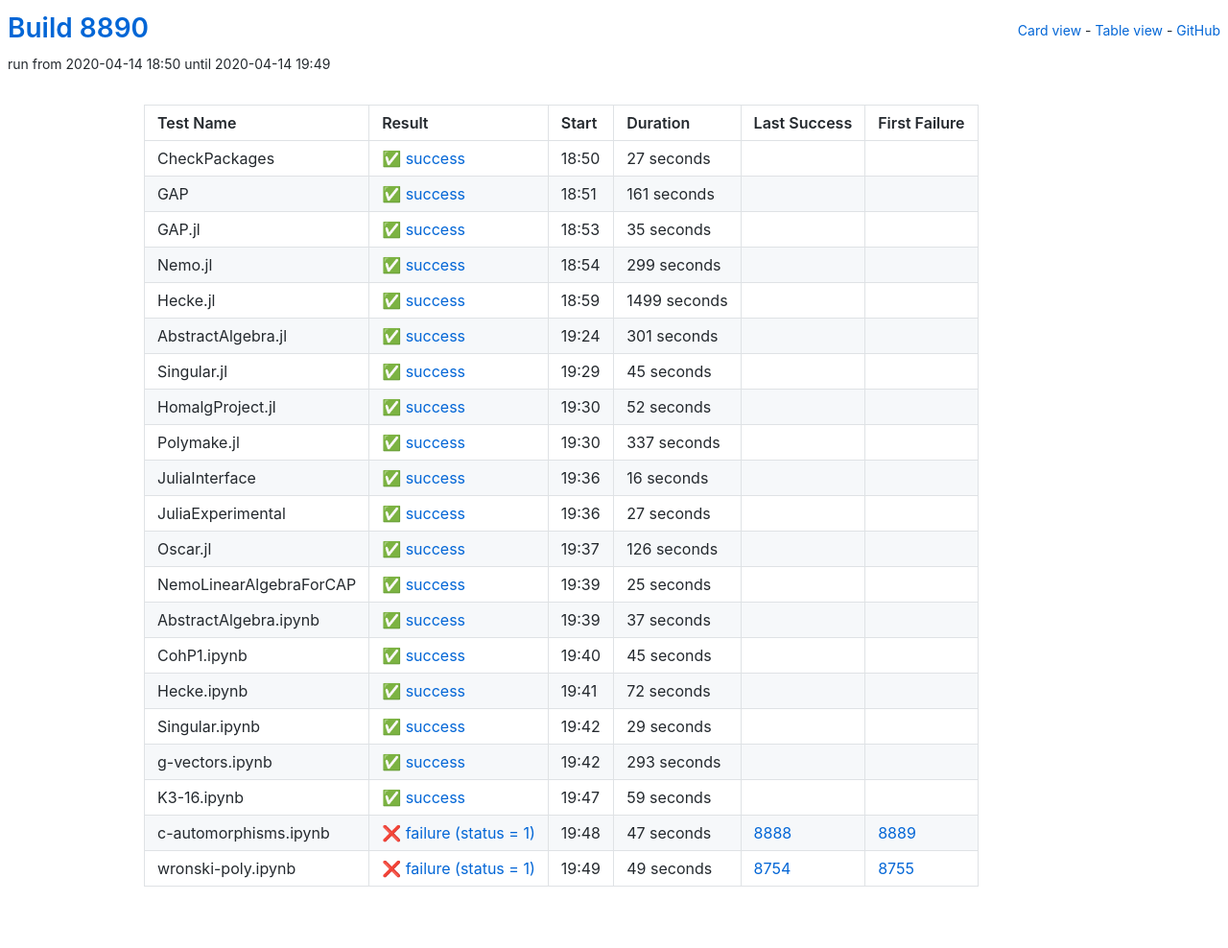
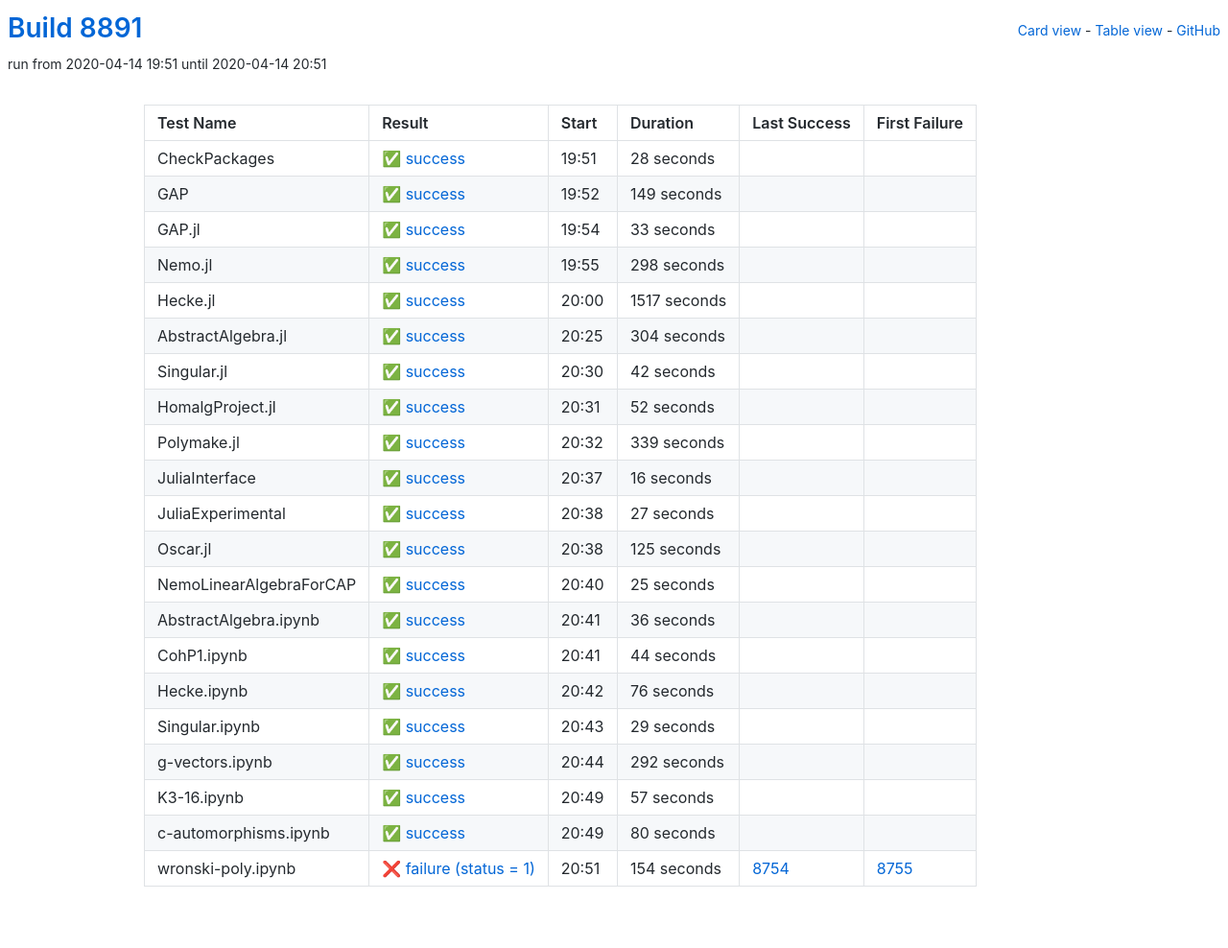
Before and after one commit to oscar-system/oscar-ci-status, a Jekyll site: the page built from table.html, in a window 1280 px wide. Shown: the whole page at 96% size. Built offline with Jekyll 4.4.1, drawn with Linux system fonts in a browser that asks for light colours.

Commit message:
Build 8891

```diff
--- a/_data/ci.yml
+++ b/_data/ci.yml
@@ -1,82 +1,82 @@
-build: 8890
-build_url: https://oscarci.mathematik.uni-kl.de/job/oscar/8890/
+build: 8891
+build_url: https://oscarci.mathematik.uni-kl.de/job/oscar/8891/
 job: oscar
 tests:
-- duration: 27
+- duration: 28
   exitcode: 0
   first_failure: false
   first_failure_url: null
   last_success: false
   last_success_url: null
-  log: https://oscarci.mathematik.uni-kl.de/job/oscar/8890/artifact/logs/build-8890/CheckPackages.log
+  log: https://oscarci.mathematik.uni-kl.de/job/oscar/8891/artifact/logs/build-8891/CheckPackages.log
   name: CheckPackages
-  start: 2020-04-14 18:50
+  start: 2020-04-14 19:51
   status: success
   success: true
-- duration: 161
+- duration: 149
   exitcode: 0
   first_failure: false
   first_failure_url: null
   last_success: false
   last_success_url: null
-  log: https://oscarci.mathematik.uni-kl.de/job/oscar/8890/artifact/logs/build-8890/GAP.log
+  log: https://oscarci.mathematik.uni-kl.de/job/oscar/8891/artifact/logs/build-8891/GAP.log
   name: GAP
-  start: 2020-04-14 18:51
+  start: 2020-04-14 19:52
   status: success
   success: true
-- duration: 35
+- duration: 33
   exitcode: 0
   first_failure: false
   first_failure_url: null
   last_success: false
   last_success_url: null
-  log: https://oscarci.mathematik.uni-kl.de/job/oscar/8890/artifact/logs/build-8890/GAP.jl.log
+  log: https://oscarci.mathematik.uni-kl.de/job/oscar/8891/artifact/logs/build-8891/GAP.jl.log
   name: GAP.jl
-  start: 2020-04-14 18:53
+  start: 2020-04-14 19:54
   status: success
   success: true
-- duration: 299
+- duration: 298
   exitcode: 0
   first_failure: false
   first_failure_url: null
   last_success: false
   last_success_url: null
-  log: https://oscarci.mathematik.uni-kl.de/job/oscar/8890/artifact/logs/build-8890/Nemo.jl.log
+  log: https://oscarci.mathematik.uni-kl.de/job/oscar/8891/artifact/logs/build-8891/Nemo.jl.log
   name: Nemo.jl
-  start: 2020-04-14 18:54
+  start: 2020-04-14 19:55
   status: success
   success: true
-- duration: 1499
+- duration: 1517
   exitcode: 0
   first_failure: false
   first_failure_url: null
   last_success: false
   last_success_url: null
-  log: https://oscarci.mathematik.uni-kl.de/job/oscar/8890/artifact/logs/build-8890/Hecke.jl.log
+  log: https://oscarci.mathematik.uni-kl.de/job/oscar/8891/artifact/logs/build-8891/Hecke.jl.log
   name: Hecke.jl
-  start: 2020-04-14 18:59
+  start: 2020-04-14 20:00
   status: success
   success: true
-- duration: 301
+- duration: 304
   exitcode: 0
   first_failure: false
   first_failure_url: null
   last_success: false
   last_success_url: null
-  log: https://oscarci.mathematik.uni-kl.de/job/oscar/8890/artifact/logs/build-8890/AbstractAlgebra.jl.log
+  log: https://oscarci.mathematik.uni-kl.de/job/oscar/8891/artifact/logs/build-8891/AbstractAlgebra.jl.log
   name: AbstractAlgebra.jl
-  start: 2020-04-14 19:24
+  start: 2020-04-14 20:25
   status: success
   success: true
-- duration: 45
+- duration: 42
   exitcode: 0
   first_failure: false
   first_failure_url: null
   last_success: false
   last_success_url: null
-  log: https://oscarci.mathematik.uni-kl.de/job/oscar/8890/artifact/logs/build-8890/Singular.jl.log
+  log: https://oscarci.mathematik.uni-kl.de/job/oscar/8891/artifact/logs/build-8891/Singular.jl.log
   name: Singular.jl
-  start: 2020-04-14 19:29
+  start: 2020-04-14 20:30
   status: success
   success: true
 - duration: 52
@@ -85,20 +85,20 @@
   first_failure_url: null
   last_success: false
   last_success_url: null
-  log: https://oscarci.mathematik.uni-kl.de/job/oscar/8890/artifact/logs/build-8890/HomalgProject.jl.log
+  log: https://oscarci.mathematik.uni-kl.de/job/oscar/8891/artifact/logs/build-8891/HomalgProject.jl.log
   name: HomalgProject.jl
-  start: 2020-04-14 19:30
+  start: 2020-04-14 20:31
   status: success
   success: true
-- duration: 337
+- duration: 339
   exitcode: 0
   first_failure: false
   first_failure_url: null
   last_success: false
   last_success_url: null
-  log: https://oscarci.mathematik.uni-kl.de/job/oscar/8890/artifact/logs/build-8890/Polymake.jl.log
+  log: https://oscarci.mathematik.uni-kl.de/job/oscar/8891/artifact/logs/build-8891/Polymake.jl.log
   name: Polymake.jl
-  start: 2020-04-14 19:30
+  start: 2020-04-14 20:32
   status: success
   success: true
 - duration: 16
@@ -107,9 +107,9 @@
   first_failure_url: null
   last_success: false
   last_success_url: null
-  log: https://oscarci.mathematik.uni-kl.de/job/oscar/8890/artifact/logs/build-8890/JuliaInterface.log
+  log: https://oscarci.mathematik.uni-kl.de/job/oscar/8891/artifact/logs/build-8891/JuliaInterface.log
   name: JuliaInterface
-  start: 2020-04-14 19:36
+  start: 2020-04-14 20:37
   status: success
   success: true
 - duration: 27
@@ -118,20 +118,20 @@
   first_failure_url: null
   last_success: false
   last_success_url: null
-  log: https://oscarci.mathematik.uni-kl.de/job/oscar/8890/artifact/logs/build-8890/JuliaExperimental.log
+  log: https://oscarci.mathematik.uni-kl.de/job/oscar/8891/artifact/logs/build-8891/JuliaExperimental.log
   name: JuliaExperimental
-  start: 2020-04-14 19:36
+  start: 2020-04-14 20:38
   status: success
   success: true
-- duration: 126
+- duration: 125
   exitcode: 0
   first_failure: false
   first_failure_url: null
   last_success: false
   last_success_url: null
-  log: https://oscarci.mathematik.uni-kl.de/job/oscar/8890/artifact/logs/build-8890/Oscar.jl.log
+  log: https://oscarci.mathematik.uni-kl.de/job/oscar/8891/artifact/logs/build-8891/Oscar.jl.log
   name: Oscar.jl
-  start: 2020-04-14 19:37
+  start: 2020-04-14 20:38
   status: success
   success: true
 - duration: 25
@@ -140,42 +140,42 @@
   first_failure_url: null
   last_success: false
   last_success_url: null
-  log: https://oscarci.mathematik.uni-kl.de/job/oscar/8890/artifact/logs/build-8890/NemoLinearAlgebraForCAP.log
+  log: https://oscarci.mathematik.uni-kl.de/job/oscar/8891/artifact/logs/build-8891/NemoLinearAlgebraForCAP.log
   name: NemoLinearAlgebraForCAP
-  start: 2020-04-14 19:39
+  start: 2020-04-14 20:40
   status: success
   success: true
-- duration: 37
+- duration: 36
   exitcode: 0
   first_failure: false
   first_failure_url: null
   last_success: false
   last_success_url: null
-  log: https://oscarci.mathematik.uni-kl.de/job/oscar/8890/artifact/logs/build-8890/AbstractAlgebra.ipynb.log
+  log: https://oscarci.mathematik.uni-kl.de/job/oscar/8891/artifact/logs/build-8891/AbstractAlgebra.ipynb.log
   name: AbstractAlgebra.ipynb
-  start: 2020-04-14 19:39
+  start: 2020-04-14 20:41
   status: success
   success: true
-- duration: 45
+- duration: 44
   exitcode: 0
   first_failure: false
   first_failure_url: null
   last_success: false
   last_success_url: null
-  log: https://oscarci.mathematik.uni-kl.de/job/oscar/8890/artifact/logs/build-8890/CohP1.ipynb.log
+  log: https://oscarci.mathematik.uni-kl.de/job/oscar/8891/artifact/logs/build-8891/CohP1.ipynb.log
   name: CohP1.ipynb
-  start: 2020-04-14 19:40
+  start: 2020-04-14 20:41
   status: success
   success: true
-- duration: 72
+- duration: 76
   exitcode: 0
   first_failure: false
   first_failure_url: null
   last_success: false
   last_success_url: null
-  log: https://oscarci.mathematik.uni-kl.de/job/oscar/8890/artifact/logs/build-8890/Hecke.ipynb.log
+  log: https://oscarci.mathematik.uni-kl.de/job/oscar/8891/artifact/logs/build-8891/Hecke.ipynb.log
   name: Hecke.ipynb
-  start: 2020-04-14 19:41
+  start: 2020-04-14 20:42
   status: success
   success: true
 - duration: 29
@@ -184,52 +184,52 @@
   first_failure_url: null
   last_success: false
   last_success_url: null
-  log: https://oscarci.mathematik.uni-kl.de/job/oscar/8890/artifact/logs/build-8890/Singular.ipynb.log
+  log: https://oscarci.mathematik.uni-kl.de/job/oscar/8891/artifact/logs/build-8891/Singular.ipynb.log
   name: Singular.ipynb
-  start: 2020-04-14 19:42
+  start: 2020-04-14 20:43
   status: success
   success: true
-- duration: 293
+- duration: 292
   exitcode: 0
   first_failure: false
   first_failure_url: null
   last_success: false
   last_success_url: null
-  log: https://oscarci.mathematik.uni-kl.de/job/oscar/8890/artifact/logs/build-8890/g-vectors.ipynb.log
+  log: https://oscarci.mathematik.uni-kl.de/job/oscar/8891/artifact/logs/build-8891/g-vectors.ipynb.log
   name: g-vectors.ipynb
-  start: 2020-04-14 19:42
+  start: 2020-04-14 20:44
   status: success
   success: true
-- duration: 59
+- duration: 57
   exitcode: 0
   first_failure: false
   first_failure_url: null
   last_success: false
   last_success_url: null
-  log: https://oscarci.mathematik.uni-kl.de/job/oscar/8890/artifact/logs/build-8890/K3-16.ipynb.log
+  log: https://oscarci.mathematik.uni-kl.de/job/oscar/8891/artifact/logs/build-8891/K3-16.ipynb.log
   name: K3-16.ipynb
-  start: 2020-04-14 19:47
+  start: 2020-04-14 20:49
   status: success
   success: true
-- duration: 47
-  exitcode: 1
-  first_failure: 8889
-  first_failure_url: https://oscarci.mathematik.uni-kl.de/job/oscar/8889/
-  last_success: 8888
-  last_success_url: https://oscarci.mathematik.uni-kl.de/job/oscar/8888/
-  log: https://oscarci.mathematik.uni-kl.de/job/oscar/8890/artifact/logs/build-8890/c-automorphisms.ipynb.log
+- duration: 80
+  exitcode: 0
+  first_failure: false
+  first_failure_url: null
+  last_success: false
+  last_success_url: null
+  log: https://oscarci.mathematik.uni-kl.de/job/oscar/8891/artifact/logs/build-8891/c-automorphisms.ipynb.log
   name: c-automorphisms.ipynb
-  start: 2020-04-14 19:48
-  status: failure
-  success: false
-- duration: 49
+  start: 2020-04-14 20:49
+  status: success
+  success: true
+- duration: 154
   exitcode: 1
   first_failure: 8755
   first_failure_url: https://oscarci.mathematik.uni-kl.de/job/oscar/8755/
   last_success: 8754
   last_success_url: https://oscarci.mathematik.uni-kl.de/job/oscar/8754/
-  log: https://oscarci.mathematik.uni-kl.de/job/oscar/8890/artifact/logs/build-8890/wronski-poly.ipynb.log
+  log: https://oscarci.mathematik.uni-kl.de/job/oscar/8891/artifact/logs/build-8891/wronski-poly.ipynb.log
   name: wronski-poly.ipynb
-  start: 2020-04-14 19:49
+  start: 2020-04-14 20:51
   status: failure
   success: false
```
Also changed, not shown: README.md.
